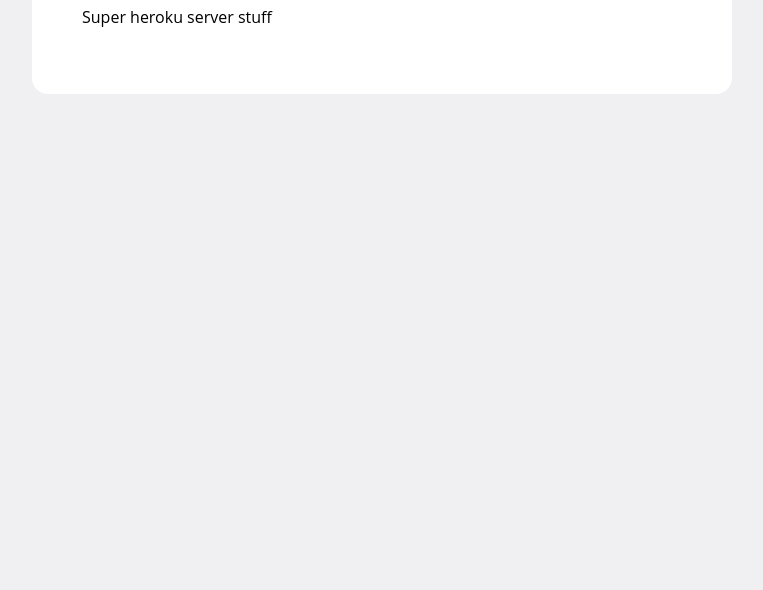
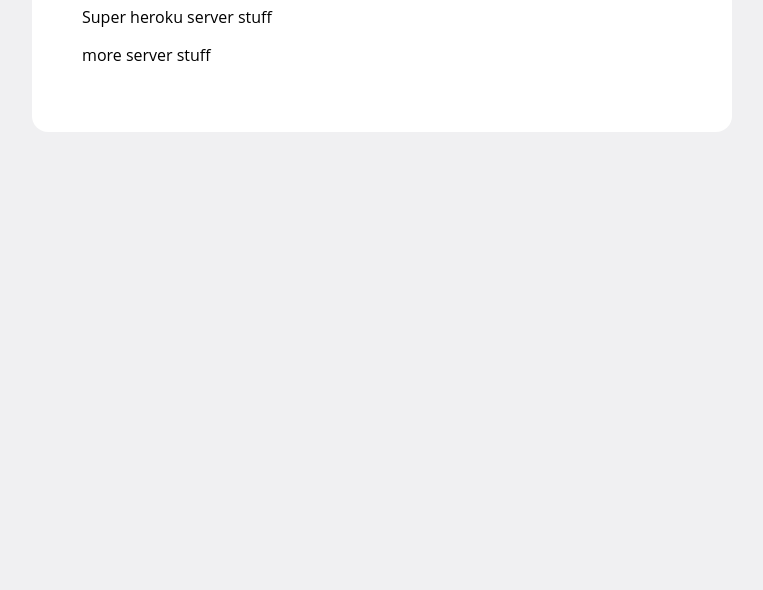
Before and after one commit to eugenegolovanov/web-server, a website: page public/index.html in a window 1280 px wide. Shown: the part 210-800 px from the top of the page, without its empty margins (258-1021 px from the left). Drawn offline with Linux system fonts and the light colour scheme.

Commit message:
more fix

```diff
--- a/public/index.html
+++ b/public/index.html
@@ -43,6 +43,8 @@
 <div>
     <h1>Hello Express server</h1>
     <p>Super heroku server stuff</p>
+    <p>more server stuff</p>
+
 </div>
 </body>
 </html>
```
